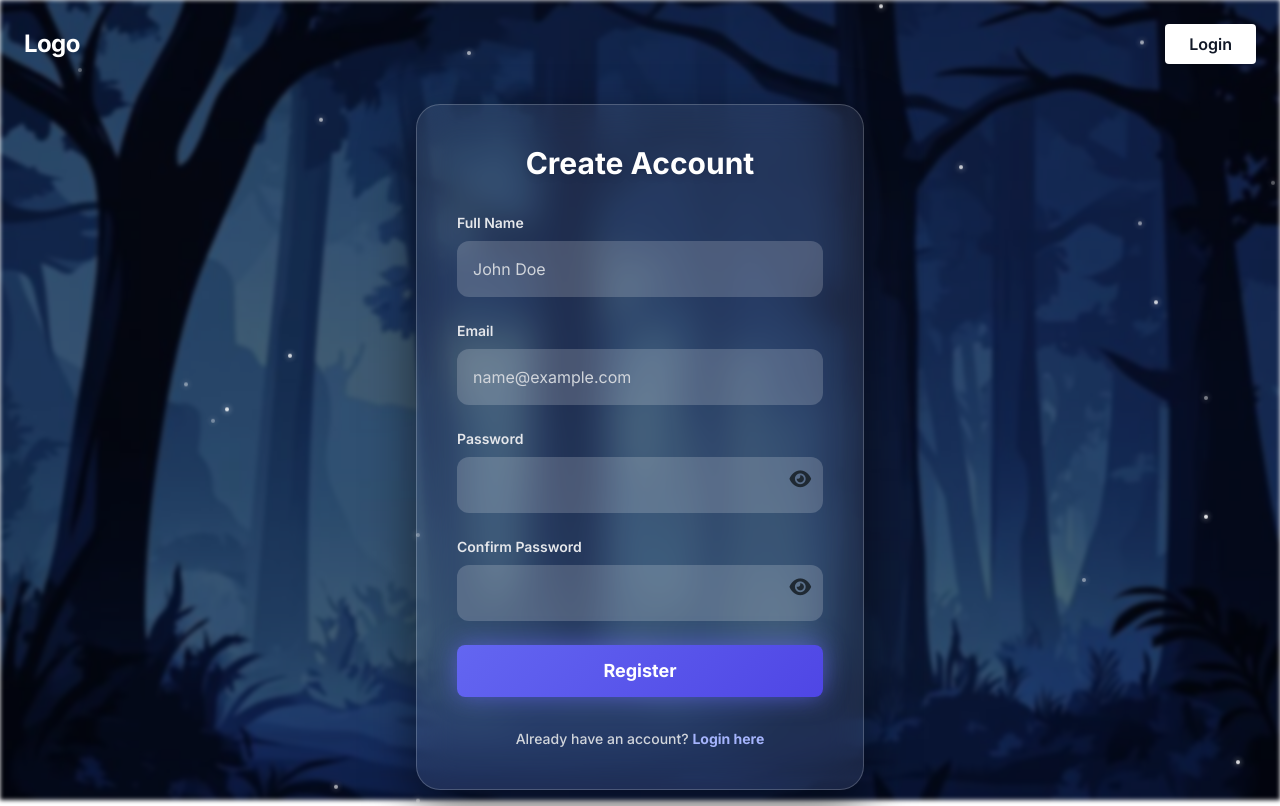
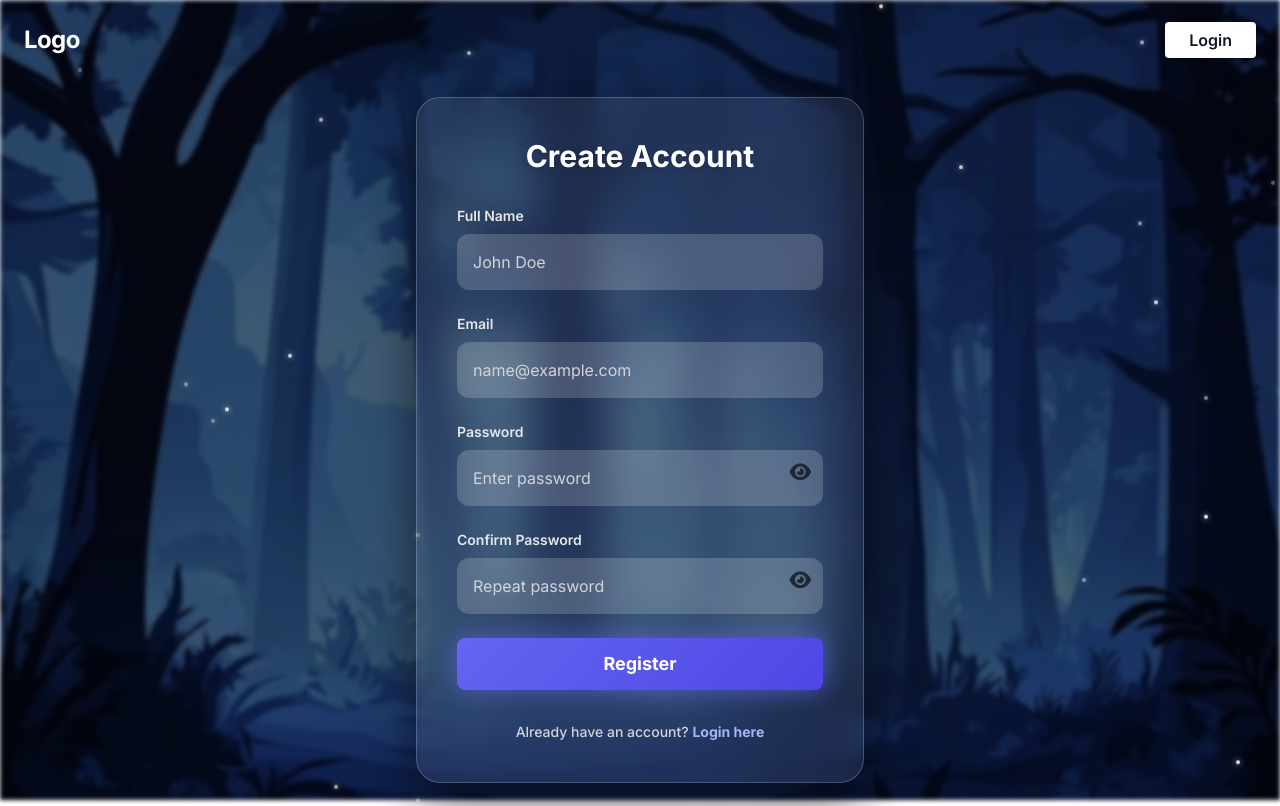
Before and after one commit to rjjohnvillanueva-netizen/login, a plain HTML site: page register.html in a window 1280 px wide. Drawn offline with nearby package versions, Linux system fonts and the light colour scheme.

Commit message:
Update register.html

```diff
--- a/register.html
+++ b/register.html
@@ -1,11 +1,11 @@
 <!DOCTYPE html>
 <html lang="en">
 <head>
-    <meta charset="UTF-8">
-    <meta name="viewport" content="width=device-width, initial-scale=1.0">
+    <meta charset="utf-8" />
+    <meta name="viewport" content="width=device-width, initial-scale=1" />
     <title>Create Account</title>
 
-    <!-- Tailwind -->
+    <!-- Tailwind (dev CDN) -->
     <script src="https://cdn.tailwindcss.com"></script>
 
     <!-- Google Font -->
@@ -17,20 +17,20 @@
     <!-- External CSS -->
     <link rel="stylesheet" href="style.css">
 
-    <!-- JS -->
+    <!-- External JS (moved inline script into this file) -->
     <script src="script.js" defer></script>
 </head>
 <body class="min-h-screen flex flex-col">
 
-    <div id="particles"></div>
-    <div class="forest-bg"></div>
+    <div id="particles" aria-hidden="true"></div>
+    <div class="forest-bg" aria-hidden="true"></div>
 
     <header class="w-full p-6 flex justify-between items-center relative z-10">
         <div class="text-white text-2xl font-bold tracking-tight">Logo</div>
-        <a href="index.html">
-            <button class="bg-white text-gray-900 px-6 py-2 rounded font-semibold hover:bg-gray-100 transition shadow-sm">
+        <a href="index.html" class="inline-block">
+            <span class="bg-white text-gray-900 px-6 py-2 rounded font-semibold hover:bg-gray-100 transition shadow-sm">
                 Login
-            </button>
+            </span>
         </a>
     </header>
 
@@ -39,35 +39,69 @@
 
             <h1 class="text-3xl font-bold text-center text-white mb-8 drop-shadow-md">Create Account</h1>
 
-            <form id="registerForm" class="space-y-6">
+            <form id="registerForm" class="space-y-6" method="post" action="#" novalidate>
 
                 <div class="space-y-2">
-                    <label class="block text-sm font-semibold text-gray-200">Full Name</label>
-                    <input type="text" id="name" placeholder="John Doe" class="frosted-input" required>
+                    <label for="name" class="block text-sm font-semibold text-gray-200">Full Name</label>
+                    <input type="text" id="name" name="name" autocomplete="name" placeholder="John Doe" class="frosted-input" required>
                 </div>
 
                 <div class="space-y-2">
-                    <label class="block text-sm font-semibold text-gray-200">Email</label>
-                    <input type="email" id="email" placeholder="name@example.com" class="frosted-input" required>
+                    <label for="email" class="block text-sm font-semibold text-gray-200">Email</label>
+                    <input type="email" id="email" name="email" autocomplete="email" placeholder="name@example.com" class="frosted-input" required>
                 </div>
 
                 <div class="relative space-y-2">
-                    <label class="block text-sm font-semibold text-gray-200">Password</label>
-                    <input type="password" id="password" class="frosted-input pr-10" required>
-
-                    <button type="button" class="toggle-password absolute right-3 top-1/2 -translate-y-1/2">
-                        <i class="fa-solid fa-eye"></i>
+                    <label for="password" class="block text-sm font-semibold text-gray-200">Password</label>
+                    <input
+                        type="password"
+                        id="password"
+                        name="password"
+                        autocomplete="new-password"
+                        minlength="8"
+                        title="Minimum 8 characters"
+                        placeholder="Enter password"
+                        class="frosted-input pr-10"
+                        required
+                    >
+                    <button
+                        type="button"
+                        class="toggle-password absolute right-3 top-1/2 -translate-y-1/2"
+                        aria-label="Show or hide password"
+                        aria-controls="password"
+                        aria-pressed="false"
+                        data-target="#password"
+                    >
+                        <i class="fa-solid fa-eye" aria-hidden="true"></i>
                     </button>
                 </div>
 
                 <div class="relative space-y-2">
-                    <label class="block text-sm font-semibold text-gray-200">Confirm Password</label>
-                    <input type="password" id="confirm-password" class="frosted-input pr-10" required>
-
-                    <button type="button" class="toggle-password absolute right-3 top-1/2 -translate-y-1/2">
-                        <i class="fa-solid fa-eye"></i>
+                    <label for="confirm-password" class="block text-sm font-semibold text-gray-200">Confirm Password</label>
+                    <input
+                        type="password"
+                        id="confirm-password"
+                        name="confirm_password"
+                        autocomplete="new-password"
+                        minlength="8"
+                        title="Repeat your password"
+                        placeholder="Repeat password"
+                        class="frosted-input pr-10"
+                        required
+                    >
+                    <button
+                        type="button"
+                        class="toggle-password absolute right-3 top-1/2 -translate-y-1/2"
+                        aria-label="Show or hide confirm password"
+                        aria-controls="confirm-password"
+                        aria-pressed="false"
+                        data-target="#confirm-password"
+                    >
+                        <i class="fa-solid fa-eye" aria-hidden="true"></i>
                     </button>
                 </div>
+
+                <div id="password-error" class="text-sm text-red-300 hidden" role="alert" aria-live="polite"></div>
 
                 <button type="submit" class="login-btn w-full text-white font-bold rounded-lg text-lg px-5 py-3">
                     Register
```
